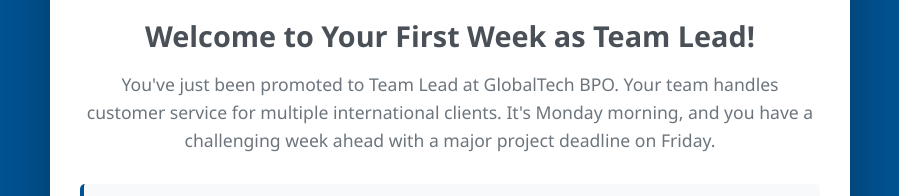
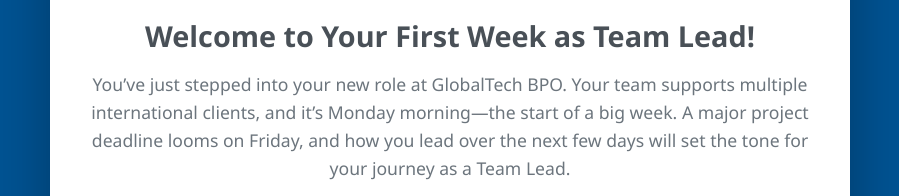
Before and after one commit to EZEKNARCELLES/TimeManagementGame, a plain HTML site: page index.html in a window 1280 px wide. Shown: the part 553-749 px from the top of the page, without its empty margins (190-1089 px from the left). Drawn offline with Linux system fonts and the light colour scheme.

Commit message:
Update index.html

```diff
--- a/index.html
+++ b/index.html
@@ -501,7 +501,7 @@
             intro: {
                 title: "Welcome to Your First Week as Team Lead!",
                 image: "🏢",
-                description: "You've just been promoted to Team Lead at GlobalTech BPO. Your team handles customer service for multiple international clients. It's Monday morning, and you have a challenging week ahead with a major project deadline on Friday.",
+                description: "You’ve just stepped into your new role at GlobalTech BPO. Your team supports multiple international clients, and it’s Monday morning—the start of a big week. A major project deadline looms on Friday, and how you lead over the next few days will set the tone for your journey as a Team Lead.",
                 dialogue: {
                     character: 'mentor',
                     text: "Congratulations on your promotion! Balance team needs, project demands, and your own well-being. Make wise choices!"
```
